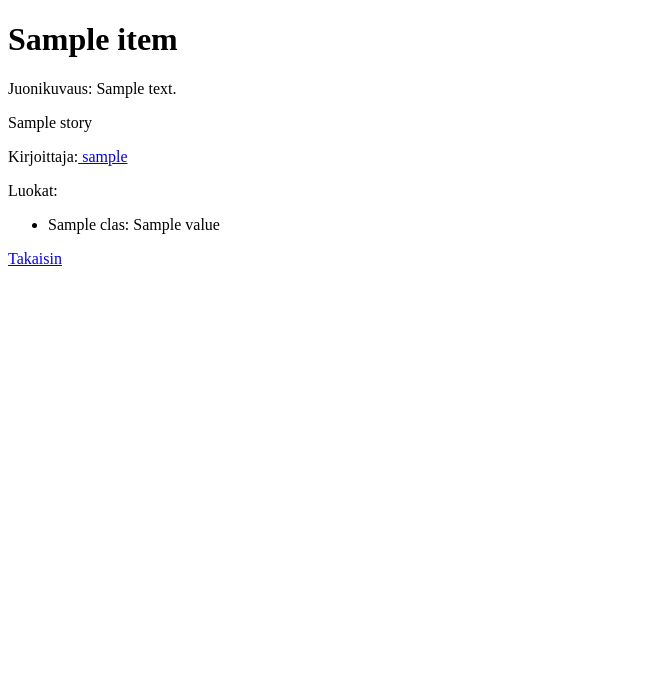
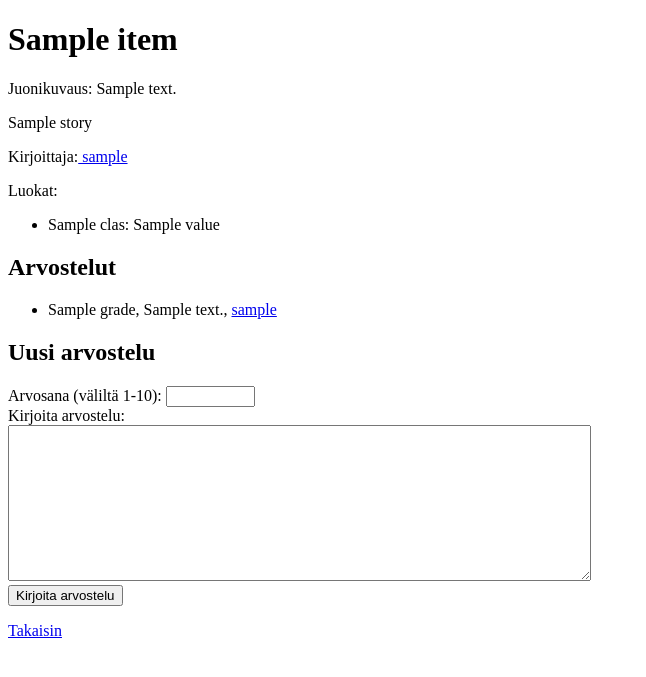
Before and after one commit to AaroMKS/Tarinasivusto, a Flask app: template templates/show_item.html in a window 1280 px wide. Shown: the top 677 px of the page, without its empty margins (0-646 px from the left). Run offline with Flask 3, Linux system fonts and the light colour scheme; the template is opened without the code that fills it: most values are stand-ins (such as "Sample title", 1, 10 or a date in 2020).

Commit message:
Add review feature

```diff
--- a/app.py
+++ b/app.py
@@ -5,7 +5,7 @@ import db
 import config
 import items
 import users
-
+import re
 
 app = Flask(__name__)
 app.secret_key = config.secret_key
@@ -43,13 +43,17 @@ def show_item(item_id):
     if not item:
          abort(404)
     classes=items.get_classes(item_id)
-    return render_template("show_item.html", item=item, classes=classes)
+    reviews=items.get_reviews(item_id)
+    return render_template("show_item.html", item=item, classes=classes, reviews=reviews)
 
 @app.route("/new_item")
 def new_item():
     require_login()
     classes=items.get_all_classes()
     return render_template("new_item.html", classes=classes)
+
+
+
 @app.route("/edit_item/<int:item_id>")
 def edit_item(item_id):
     require_login()
@@ -153,6 +157,29 @@ def create_item():
     items.add_item(title, description, story, user_id, classes)
     return redirect("/")
 
+@app.route("/create_review", methods=["POST"])
+def create_review():
+    require_login()
+
+    grade=request.form["grade"]
+    if not re.search("^([1-9]|10)$", grade):
+        abort(403)
+    #user_id=session["user_id"]
+
+    review=request.form["review"]
+    if not review:
+        abort(403)
+
+    item_id=request.form["item_id"]
+    item=items.get_item(item_id)
+    if not item:
+        abort(403)
+
+    user_id=session["user_id"]
+
+    items.add_review(item_id, user_id, grade, review)
+    return redirect("/item/"+str(item_id))
+
 @app.route("/register")
 def register():
     return render_template("register.html")
--- a/schema.sql
+++ b/schema.sql
@@ -11,7 +11,13 @@ CREATE TABLE items (
     story TEXT,
     user_id INTEGER REFERENCES users
 );
-
+CREATE TABLE reviews (
+    id INTEGER PRIMARY KEY,
+    item_id INTEGER REFERENCES items,
+    user_id INTEGER REFERENCES users,
+    grade INTEGER,
+    review TEXT
+);
 CREATE TABLE classes (
     id INTEGER PRIMARY KEY,
     title TEXT,
--- a/templates/show_item.html
+++ b/templates/show_item.html
@@ -39,6 +39,22 @@
     </ul>
   </p>
   {% endif %}
+  <h2>Arvostelut</h2>
+  <ul>
+    {% for post in reviews %}
+    <li>{{  post.grade }}, {{  post.review  }}, <a href="/user/{{ post.user_id }}">{{  post.username  }}</a></li>
+    {% endfor %}
+  </ul>
+  <h2>Uusi arvostelu</h2>
+  <form action="/create_review" method="post">
+    Arvosana (väliltä 1-10):
+    <input type="text" name="grade" size="8" pattern="^([1-9]|10)$" required />
+    <br />
+    Kirjoita arvostelu: <br />
+    <textarea name="review" rows="10" cols="70" required ></textarea> <br />
+    <input type="hidden" name="item_id" value="{{  item.id  }}" />
+    <input type="submit" value="Kirjoita arvostelu" />
+  </form>
 
   <p>
     <a href="/">Takaisin</a>
```
Also changed, not shown: items.py (+13 -0 lines).
